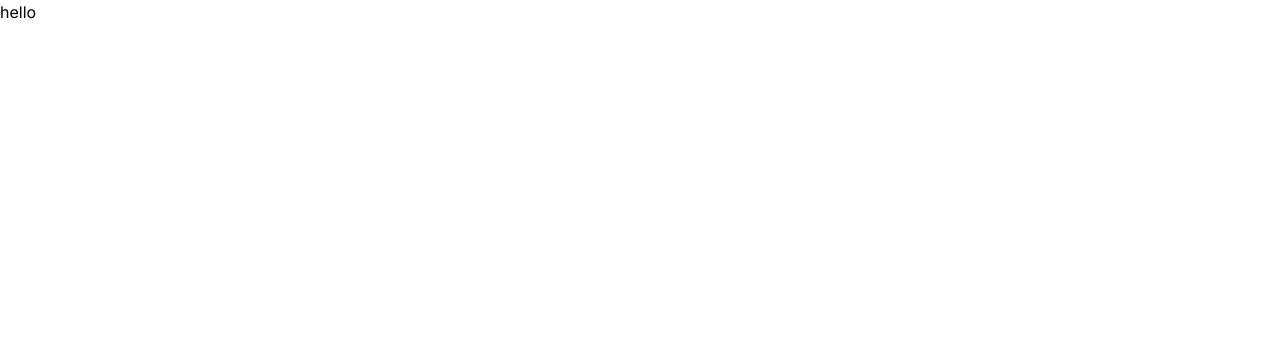
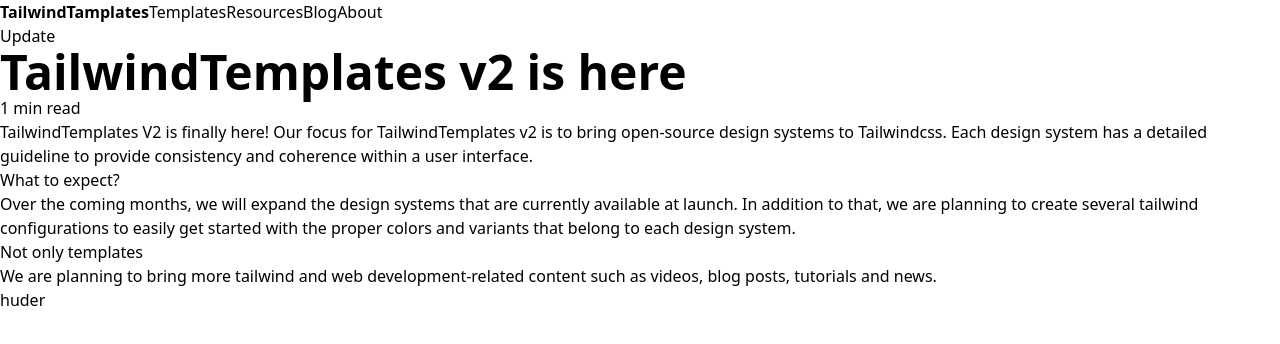
Before and after one commit to Masaya1208/trn_tailwindcss, a Next.js app in the folder my-app/: page / in a window 1280 px wide. Shown: the top 344 px of the page. Built offline with nearby package versions, Linux system fonts and the light colour scheme.

Commit message:
ヘッダーとメインを作成

```diff
--- a/my-app/app/page.tsx
+++ b/my-app/app/page.tsx
@@ -2,17 +2,39 @@
 
 export default function Home() {
   return (
-    <div>
+    <html lang="en">
+        <head>
+        </head>
 
-      <head>
-        <title>title.ja </title>
-        <header>aaaaa</header>
-      </head>
+        <body class="antialiased overflow-x-hidden">
+          {/*ヘッダー*/}
+          <div className="flex">
+            <h1 class="text-ui-secondary font-bold sm:block">TailwindTamplates</h1>
+            <h1>Templates</h1>
+            <h1>Resources</h1>
+            <h1>Blog</h1>
+            <h1>About</h1>
+          </div>
+          {/*メイン*/}
+          <div>
+            <h1>Update</h1>
+            <h1 class="text-3xl md:text-5xl text-ui-secoundry font-semibold">TailwindTemplates v2 is here</h1>
+            <h1>1 min read</h1>
+            <h1>TailwindTemplates V2 is finally here! Our focus for TailwindTemplates v2 is to bring open-source design systems to Tailwindcss. Each design system has a detailed guideline to provide consistency and coherence within a user interface.</h1>
+            <h1>What to expect?</h1>
+            <h1>Over the coming months, we will expand the design systems that are currently available at launch. In addition to that, we are planning to create several tailwind configurations to easily get started with the proper colors and variants that belong to each design system. </h1>
+            <h1>Not only templates</h1>
+            <h1>We are planning to bring more tailwind and web development-related content such as videos, blog posts, tutorials and news. </h1>
 
-      <main>
-        hello
-      </main>
+          </div>
+          {/*フッダー*/}
+          <div>
+            huder
+          </div>
+        </body>
 
-    </div>
+
+    </html>
+
   );
 }
```
